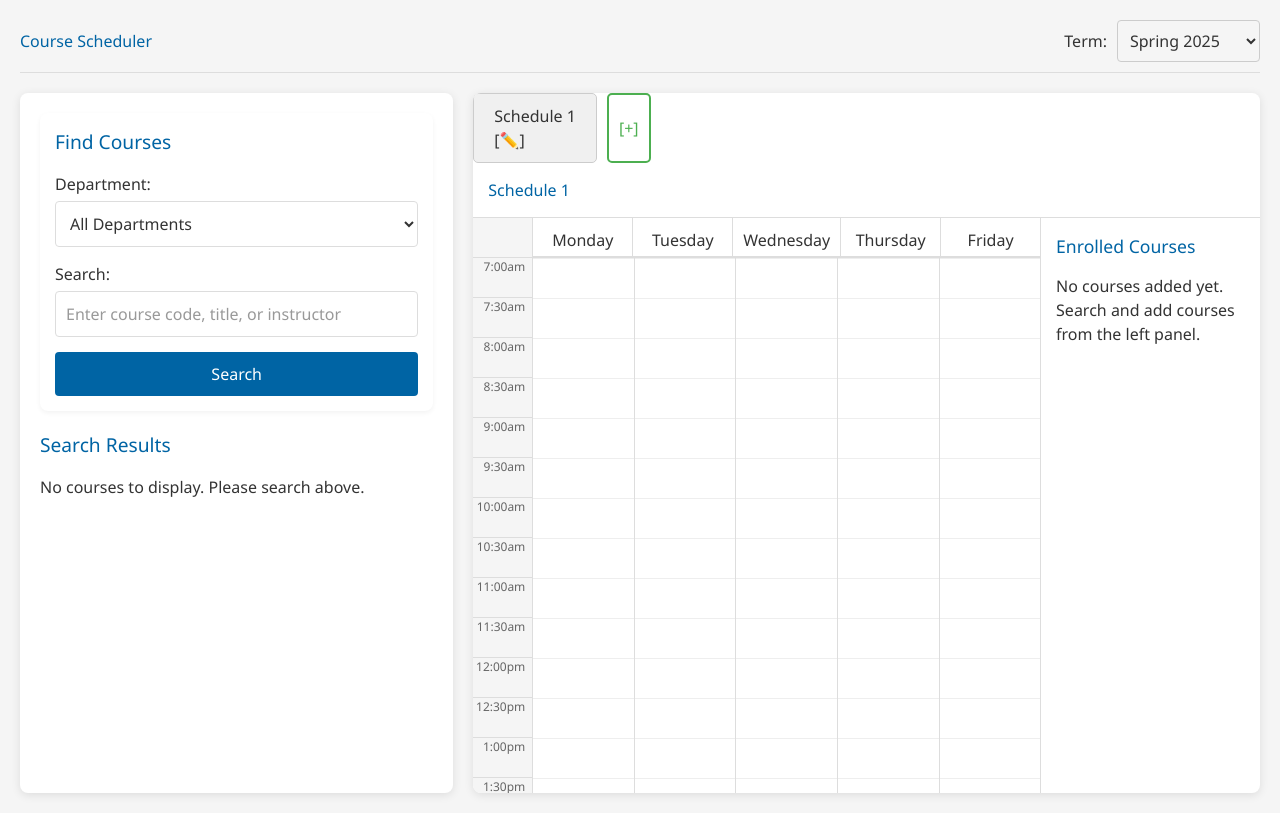
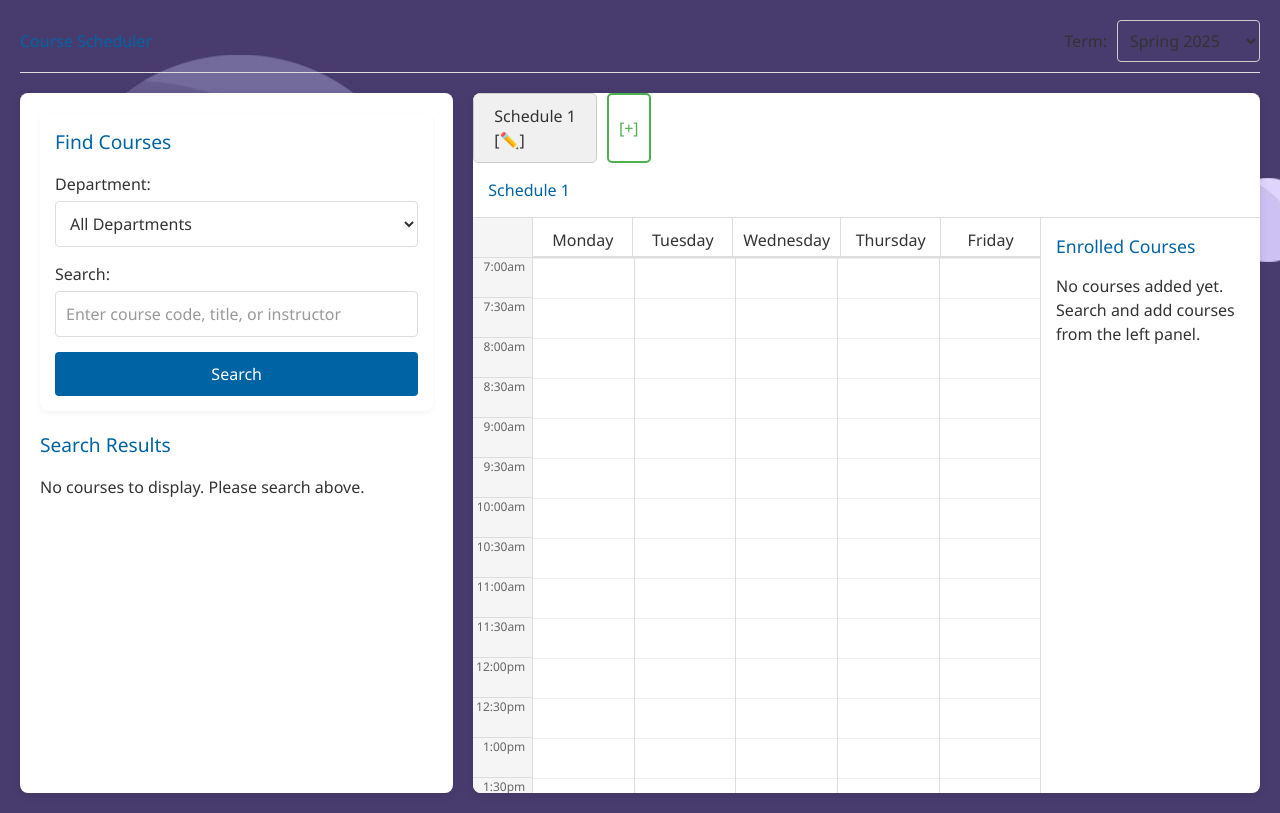
Before and after one commit to nntran15/fullyhacks2025, a Next.js app: page /test2 in a window 1280 px wide. Built offline with nearby package versions, Linux system fonts and the light colour scheme.

Commit message:
Cosmetic changes

```diff
--- a/app/test2/App.css
+++ b/app/test2/App.css
@@ -10,6 +10,7 @@ body {
   line-height: 1.5;
   color: #333;
   background-color: #f5f5f5;
+  background-image: url('../../images/269191.jpg')
 }
 
 .app {
@@ -382,10 +383,13 @@ body {
   gap: 10px;
   /* Add spacing between tabs */
 }
+
 .tab-actions {
   display: flex;
-  gap: 16px; /* Add spacing between the ✎ and ✕ buttons */
-  align-items: center; /* Align buttons vertically */
+  gap: 16px;
+  /* Add spacing between the ✎ and ✕ buttons */
+  align-items: center;
+  /* Align buttons vertically */
 }
 
 .tab {
```
Also changed, not shown: app/test2/components/WeeklyCalendar.jsx (line endings or trailing spaces), images/269191.jpg (added), images/space-7709489_1920.jpg (added).
